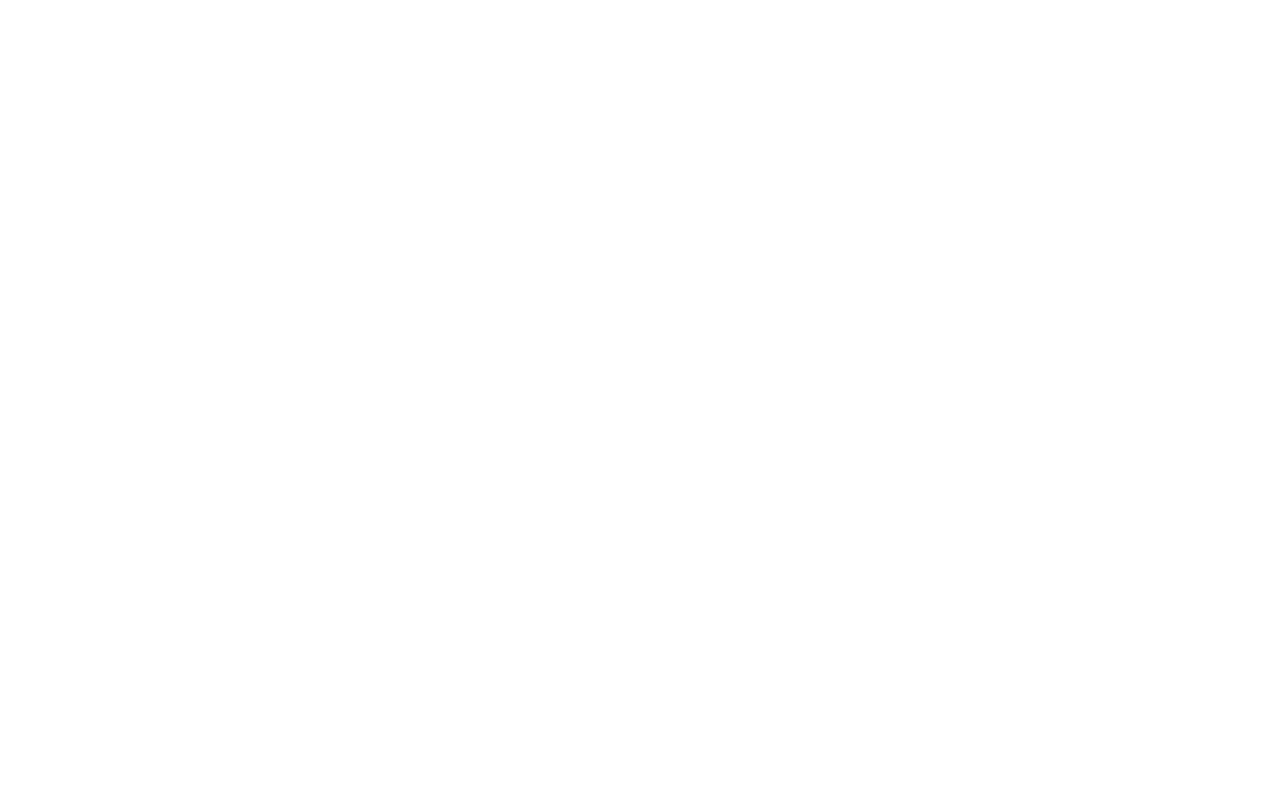
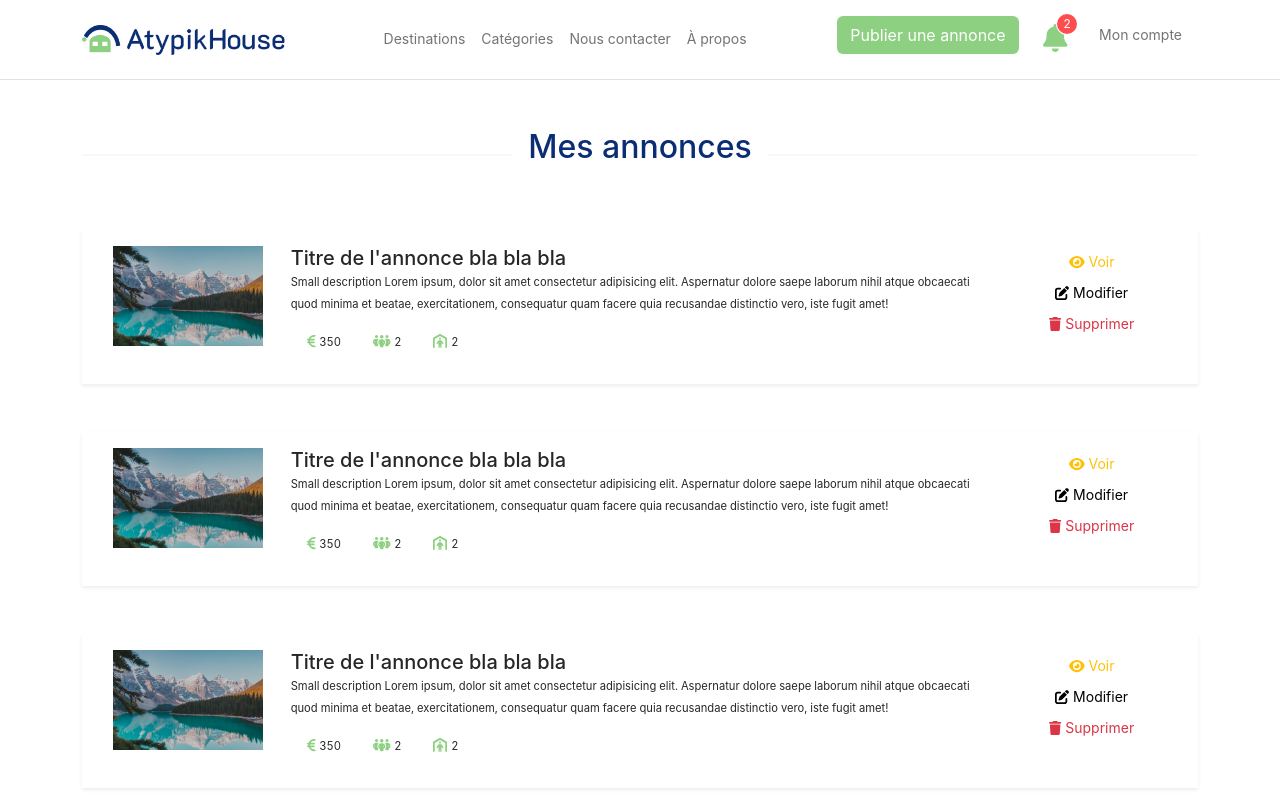
Before and after one commit to hamzalimouni/atypikhouse-client, a React (Create React App) app: page /account/annonces in a window 1280 px wide. Before the commit this address had no page. Shown: the top 800 px of the page. Built offline with nearby package versions, Linux system fonts and the light colour scheme.

Commit message:
Added: Mes annonces page

```diff
--- a/src/App.js
+++ b/src/App.js
@@ -6,6 +6,7 @@
 import Houses from './pages/Houses';
 import Account from './pages/Account';
 import Profile from './pages/Profile';
+import Annonces from './pages/Annonces';
 
 function App() {
   return (
@@ -14,7 +15,8 @@
         <Route path="/" element={<Home />}></Route>
         <Route path="/houses" element={< Houses />}></Route>
         <Route path="/houses/:id" element={<House />}></Route>
-        <Route path="/account" element={<Account />}></Route>
+        <Route path="/account/settings" element={<Account />}></Route>
+        <Route path="/account/annonces" element={<Annonces />}></Route>
         <Route path="/users/:id" element={<Profile />}></Route>
       </Routes>
     </BrowserRouter>
--- a/src/components/Navbar.jsx
+++ b/src/components/Navbar.jsx
@@ -34,7 +34,7 @@
     return (
         <Navbar collapseOnSelect expand="lg" className='border-bottom'>
             <Container>
-                <Navbar.Brand><Image className="logo" src={logo} height='30px' /></Navbar.Brand>
+                <Navbar.Brand><Image onClick={() => { navigate("/") }} className="logo" src={logo} height='30px' /></Navbar.Brand>
                 <Navbar.Toggle aria-controls="responsive-navbar-nav" />
                 <Navbar.Collapse id="responsive-navbar-nav">
                     <Nav className="mx-auto">
@@ -61,9 +61,9 @@
                         </Nav.Link>
                         <Nav.Link>
                             <NavDropdown title="Mon compte">
-                            <NavDropdown.Item onClick={() => { navigate("/account") }}>Gérer mon compte</NavDropdown.Item>
+                            <NavDropdown.Item onClick={() => { navigate("/account/settings") }}>Gérer mon compte</NavDropdown.Item>
                             <NavDropdown.Item href="">Messages</NavDropdown.Item>
-                            <NavDropdown.Item href="">Mes annonces</NavDropdown.Item>
+                            <NavDropdown.Item onClick={() => { navigate("/account/annonces") }}>Mes annonces</NavDropdown.Item>
                             <NavDropdown.Item href="">Mes réservations</NavDropdown.Item>
                             <NavDropdown.Item href="">Commentaires</NavDropdown.Item>
                             <NavDropdown.Divider></NavDropdown.Divider>
--- /dev/null
+++ b/src/pages/Annonces.jsx
@@ -0,0 +1,106 @@
+import React from 'react'
+import { Button, Col, Container, Image, Row } from 'react-bootstrap'
+import Footer from '../components/Footer'
+import Navbar from '../components/Navbar'
+import { Divider, Empty } from 'antd';
+import bg from '../assets/img/bg.png';
+import { FontAwesomeIcon } from '@fortawesome/react-fontawesome'
+import * as Icons from '@fortawesome/free-solid-svg-icons';
+
+const Annonces = () => {
+    return (
+        <div>
+            <Navbar />
+            <Container className='mt-5'>
+                <Divider><h2 className='text-center text-blue'>Mes annonces</h2></Divider>
+                {/* <div className='row justify-content-md-center mt-5'>
+                    <Empty description="Aucune annonce publiée" />
+                    <Button variant="atypik" className='mt-5 w-25 btn-sm'>Publier une annonce</Button>
+                </div> */}
+                <Container>
+                    <Row className='mt-5 shadow-sm p-sm-3'>
+                        <Col sm={2} className='text-center'>
+                            <Image src={bg} height={100} width={150} style={{ objectFit: 'cover' }} />
+                        </Col>
+                        <Col sm={8}>
+                            <h5 className='m-0'>Titre de l'annonce bla bla bla</h5>
+                            <small>Small description Lorem ipsum, dolor sit amet consectetur adipisicing elit. Aspernatur dolore saepe laborum nihil atque obcaecati quod minima et beatae, exercitationem, consequatur quam facere quia recusandae distinctio vero, iste fugit amet!</small>
+                            <div className='d-flex'>
+                                <div className='p-3'>
+                                    <FontAwesomeIcon icon={Icons.faEuroSign} color="#8ed081" /> <small>350</small>
+                                </div>
+                                <div className='p-3'>
+                                    <FontAwesomeIcon icon={Icons.faPeopleGroup} color="#8ed081" /> <small>2</small>
+                                </div>
+                                <div className='p-3'>
+                                    <FontAwesomeIcon icon={Icons.faPersonShelter} color="#8ed081" /> <small>2</small>
+                                </div>
+                            </div>
+                        </Col>
+                        <Col sm={2}>
+                            <Button variant='flat' className='text-warning btn-sm w-100'><FontAwesomeIcon icon={Icons.faEye} /> Voir</Button>
+                            <Button variant='flat' className='text-black btn-sm w-100'><FontAwesomeIcon icon={Icons.faEdit} /> Modifier</Button>
+                            <Button variant='flat' className='text-danger btn-sm w-100'><FontAwesomeIcon icon={Icons.faTrash} /> Supprimer</Button>
+                        </Col>
+                    </Row>
+
+                    <Row className='mt-5 shadow-sm p-sm-3'>
+                        <Col sm={2} className='text-center'>
+                            <Image src={bg} height={100} width={150} style={{ objectFit: 'cover' }} />
+                        </Col>
+                        <Col sm={8}>
+                            <h5 className='m-0'>Titre de l'annonce bla bla bla</h5>
+                            <small>Small description Lorem ipsum, dolor sit amet consectetur adipisicing elit. Aspernatur dolore saepe laborum nihil atque obcaecati quod minima et beatae, exercitationem, consequatur quam facere quia recusandae distinctio vero, iste fugit amet!</small>
+                            <div className='d-flex'>
+                                <div className='p-3'>
+                                    <FontAwesomeIcon icon={Icons.faEuroSign} color="#8ed081" /> <small>350</small>
+                                </div>
+                                <div className='p-3'>
+                                    <FontAwesomeIcon icon={Icons.faPeopleGroup} color="#8ed081" /> <small>2</small>
+                                </div>
+                                <div className='p-3'>
+                                    <FontAwesomeIcon icon={Icons.faPersonShelter} color="#8ed081" /> <small>2</small>
+                                </div>
+                            </div>
+                        </Col>
+                        <Col sm={2}>
+                            <Button variant='flat' className='text-warning btn-sm w-100'><FontAwesomeIcon icon={Icons.faEye} /> Voir</Button>
+                            <Button variant='flat' className='text-black btn-sm w-100'><FontAwesomeIcon icon={Icons.faEdit} /> Modifier</Button>
+                            <Button variant='flat' className='text-danger btn-sm w-100'><FontAwesomeIcon icon={Icons.faTrash} /> Supprimer</Button>
+                        </Col>
+                    </Row>
+                    <Row className='mt-5 shadow-sm p-sm-3'>
+                        <Col sm={2} className='text-center'>
+                            <Image src={bg} height={100} width={150} style={{ objectFit: 'cover' }} />
+                        </Col>
+                        <Col sm={8}>
+                            <h5 className='m-0'>Titre de l'annonce bla bla bla</h5>
+                            <small>Small description Lorem ipsum, dolor sit amet consectetur adipisicing elit. Aspernatur dolore saepe laborum nihil atque obcaecati quod minima et beatae, exercitationem, consequatur quam facere quia recusandae distinctio vero, iste fugit amet!</small>
+                            <div className='d-flex'>
+                                <div className='p-3'>
+                                    <FontAwesomeIcon icon={Icons.faEuroSign} color="#8ed081" /> <small>350</small>
+                                </div>
+                                <div className='p-3'>
+                                    <FontAwesomeIcon icon={Icons.faPeopleGroup} color="#8ed081" /> <small>2</small>
+                                </div>
+                                <div className='p-3'>
+                                    <FontAwesomeIcon icon={Icons.faPersonShelter} color="#8ed081" /> <small>2</small>
+                                </div>
+                            </div>
+                        </Col>
+                        <Col sm={2}>
+                            <Button variant='flat' className='text-warning btn-sm w-100'><FontAwesomeIcon icon={Icons.faEye} /> Voir</Button>
+                            <Button variant='flat' className='text-black btn-sm w-100'><FontAwesomeIcon icon={Icons.faEdit} /> Modifier</Button>
+                            <Button variant='flat' className='text-danger btn-sm w-100'><FontAwesomeIcon icon={Icons.faTrash} /> Supprimer</Button>
+                        </Col>
+                    </Row>
+
+                </Container>
+
+            </Container>
+            <Footer />
+        </div>
+    )
+}
+
+export default Annonces
```
